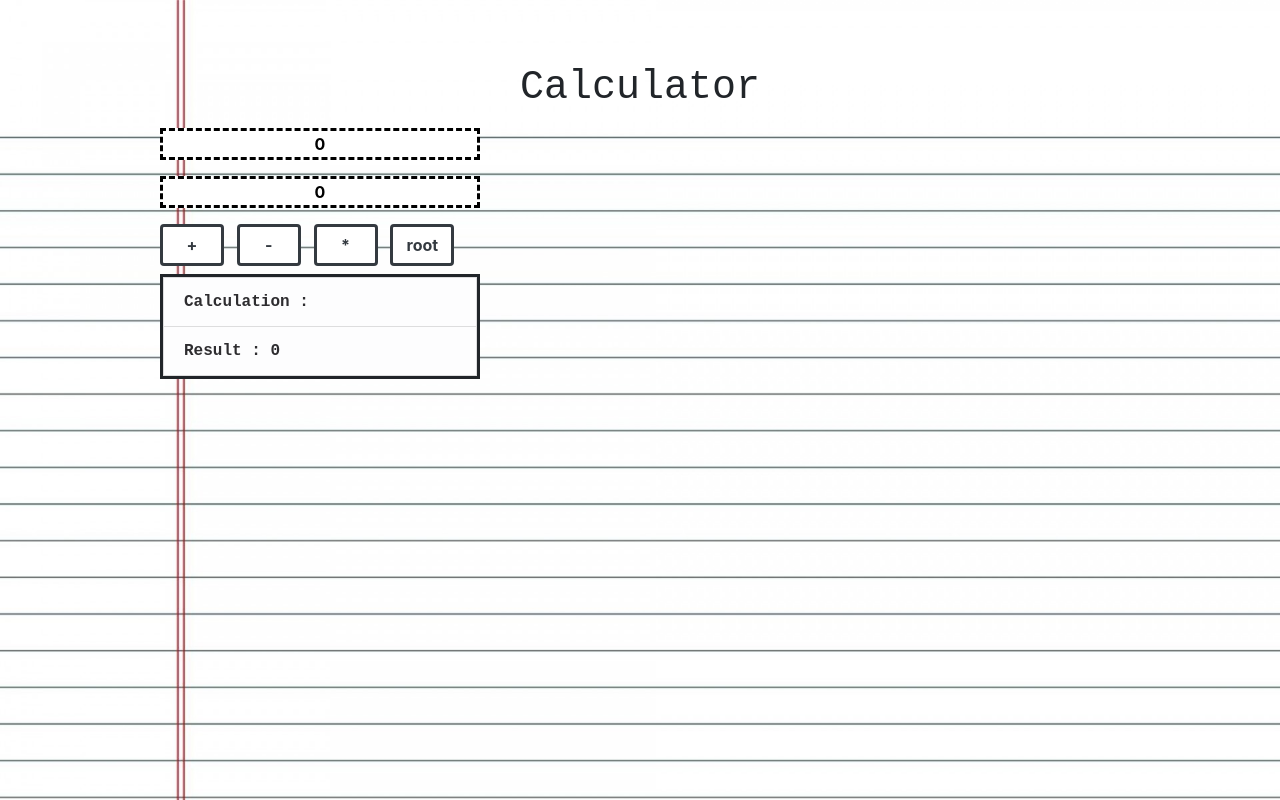
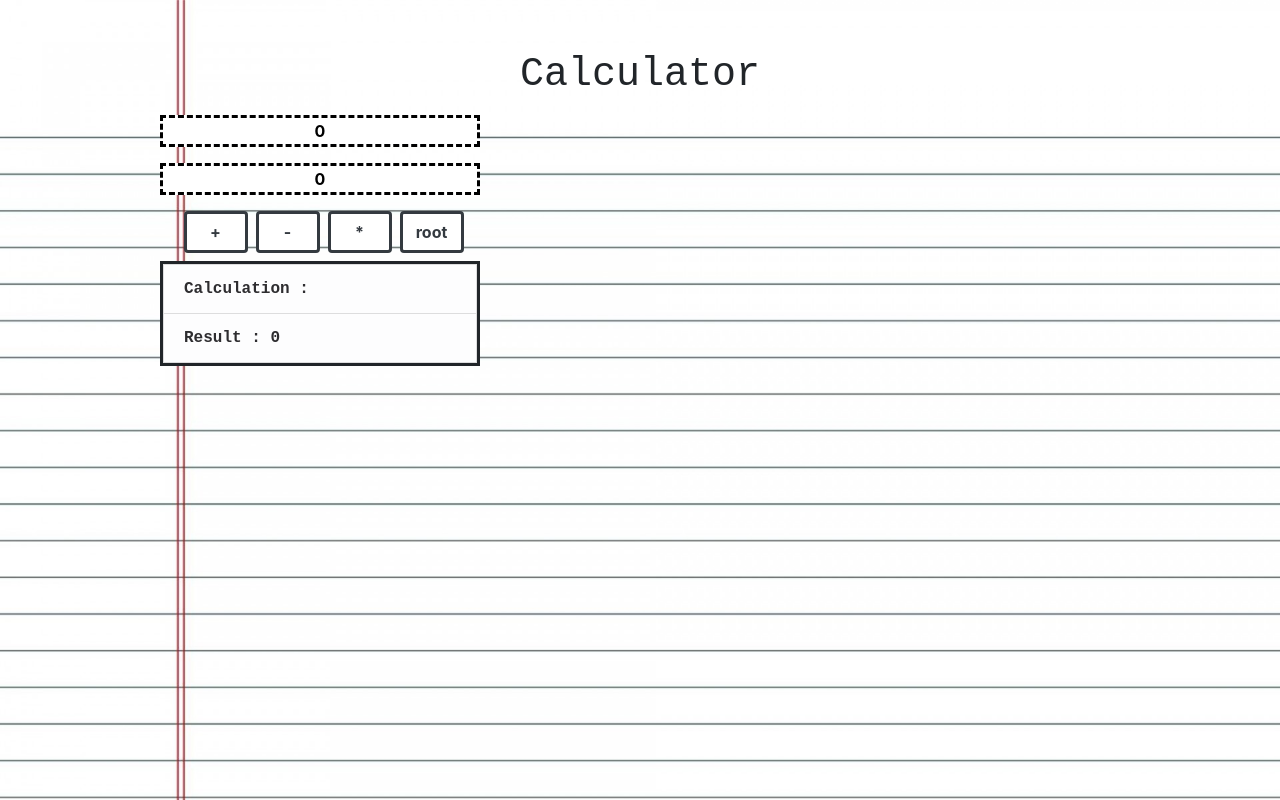
Before and after one commit to LucaPomer/Calculator, a React (Create React App) app: page / in a window 1280 px wide. Built offline with nearby package versions, Linux system fonts and the light colour scheme.

Commit message:
centered buttons

```diff
--- a/src/App.css
+++ b/src/App.css
@@ -15,7 +15,7 @@ body{
 
 h1 {
     font-family: monospace;
-    padding-top: 5%;
+    padding-top: 4%;
 }
 .inputArea{
     margin-left: 10rem;
@@ -35,15 +35,16 @@ input {
 }
 
 Button {
-    margin:  0.5rem 0.8rem 0.5rem 0.0rem !important;
+    margin:  0.5rem 0.5rem 0.5rem 0.0rem !important;
     border-width: medium !important;
     font-weight: bold !important;
     background-color: #ffffff !important;
     font-size: large;
     width: 4rem;
 }
+
 .buttonRow{
-    align-items: stretch;
+    align-self: center;
 }
 button:hover{background-color: #6095ff !important;}
 
```
